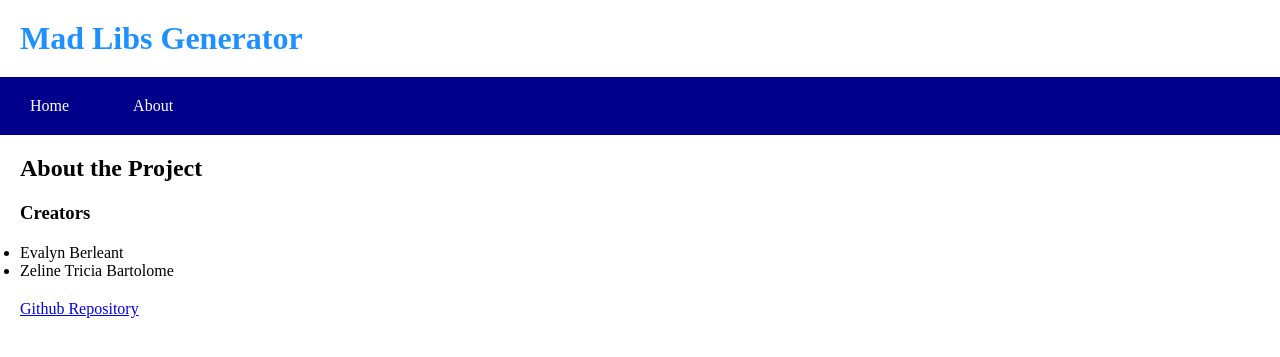
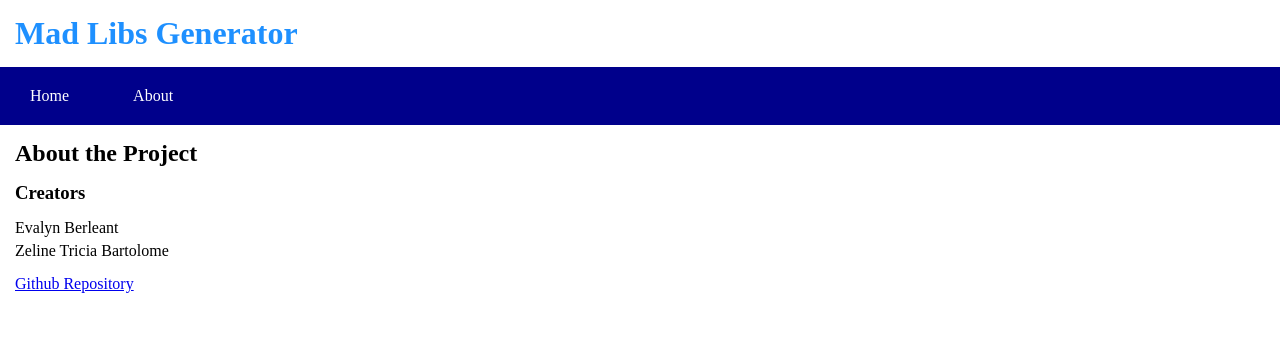
Before and after one commit to ztbartolome/Mad_Libs_Generator, a Flask app: page /about in a window 1280 px wide. Shown: the top 357 px of the page. Run offline with Flask 2, Linux system fonts and the light colour scheme.

Commit message:
Centered text and changed margins

```diff
--- a/static/style.css
+++ b/static/style.css
@@ -3,21 +3,38 @@
     padding: 0;
 }
 
+h1 a {
+    color:dodgerblue;
+    text-decoration: none;
+}
+
+h1, p, .content > *{
+    margin: 15px;
+}
+
+ul {list-style-type:none;}
+
+.content li {
+    margin: 5px 0;
+}
+
 .result {white-space: pre-line;}
 
-h1 {
-    color:dodgerblue;
-    margin: 20px;
-}
-
-.content > *{
-    margin: 20px;
+#menu {
+    text-align: center;
 }
 
 #navbar {
+    background-color: darkblue;
+    position: sticky;
     top: 0;
-    position: sticky;
-    background-color: darkblue;
+}
+
+#navbar a {
+    color:white;
+    display: inline-block;
+    padding: 20px 30px 20px 30px;
+    text-decoration: none;
 }
 
 #navbar li{
@@ -27,10 +44,3 @@ h1 {
 #navbar li:hover{
     background-color: black;
 }
-
-#navbar a {
-    text-decoration: none;
-    color:white;
-    padding: 20px 30px 20px 30px;
-    display: inline-block;
-}
--- a/templates/enter_words.html
+++ b/templates/enter_words.html
@@ -1,16 +1,22 @@
 {% extends "layout.html" %}
 
 {% block content %}
+    <div class="content">
         <form method="post" action="/result">
+            <ul>
             {% for tag in state['tags_to_replace'] %}
+                <li>
                     {{state['tag_names'][tag]}}: <input type="text" name="replacements[]">
                     <button id="{{loop.index~'button'}}" type="button" onclick="toggleDisplay({{loop.index}})">Show examples</button>
                     <div style="display:none" class="examples" id="{{loop.index}}">
                         Examples: {{state['tag_examples'][tag]}}
                     </div>
                     <br>
+                </li>
             {% endfor %}
+            </ul>
             <input type="submit">
         </form>
+    </div>
 
 {% endblock %}
--- a/templates/home.html
+++ b/templates/home.html
@@ -1,8 +1,8 @@
 {% extends "layout.html" %}
 
 {% block content %}
-    <div class="content">
-        <p>Welcome! This is a Mad Libs generator based on the game Mad Libs in which one person prompts others to fill in the blanks of a passage according to parts of speech. This generator randomly takes out words from a passage for the user to replace.</p>
+    <p>Welcome! This is a Mad Libs generator based on the game Mad Libs in which one person prompts others to fill in the blanks of a passage according to parts of speech. This generator randomly takes out words from a passage for the user to replace.</p>
+    <div class="content" id="menu">
         <h3>Choose from available passages</h3>
         <ul>
             {% for filename in state['filenames'] %}
--- a/templates/layout.html
+++ b/templates/layout.html
@@ -20,7 +20,7 @@
     {% endblock %}
 </head>
 <body>
-    <h1>Mad Libs Generator</h1>
+    <h1><a href="/">Mad Libs Generator</a></h1>
 	<ul id="navbar">
         <li><a href="/">Home</a></li>
         <li><a href="/about">About</a></li>
```
Lines whose indentation alone changed are shown as unchanged.
